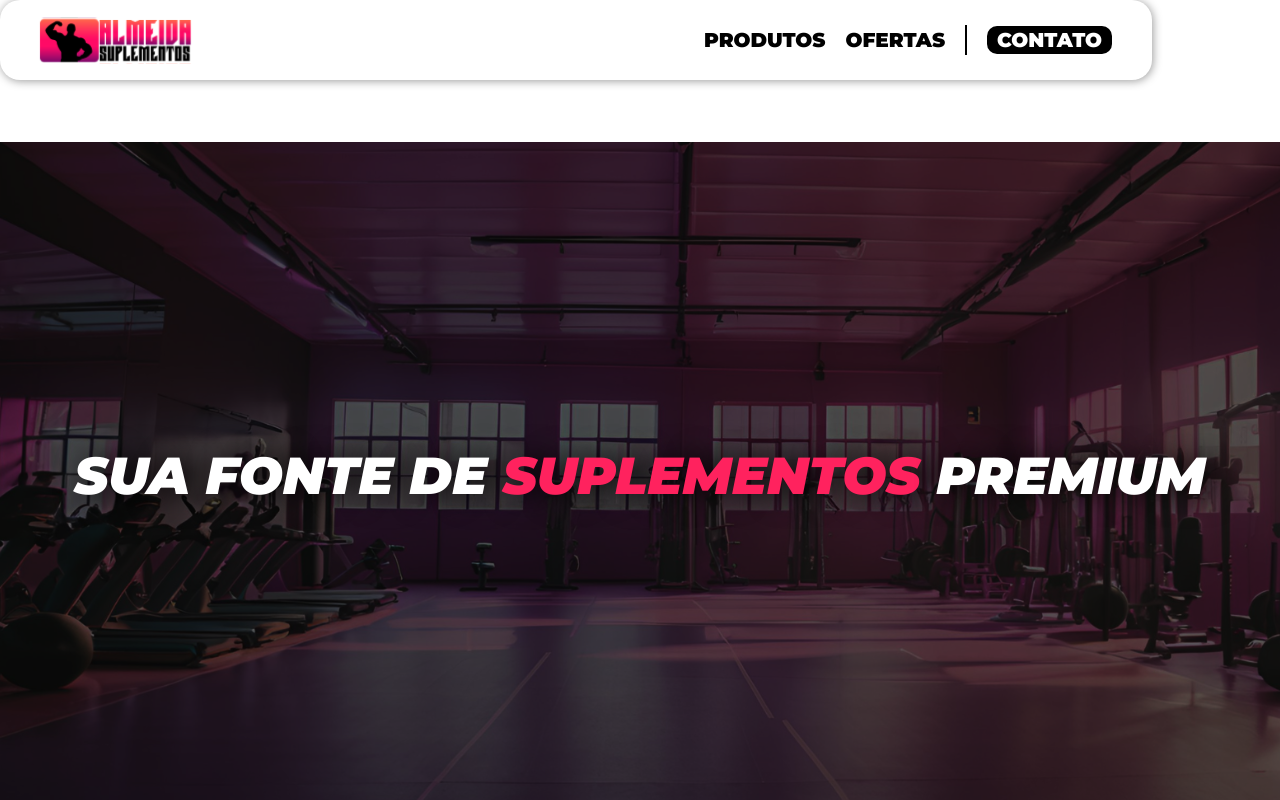
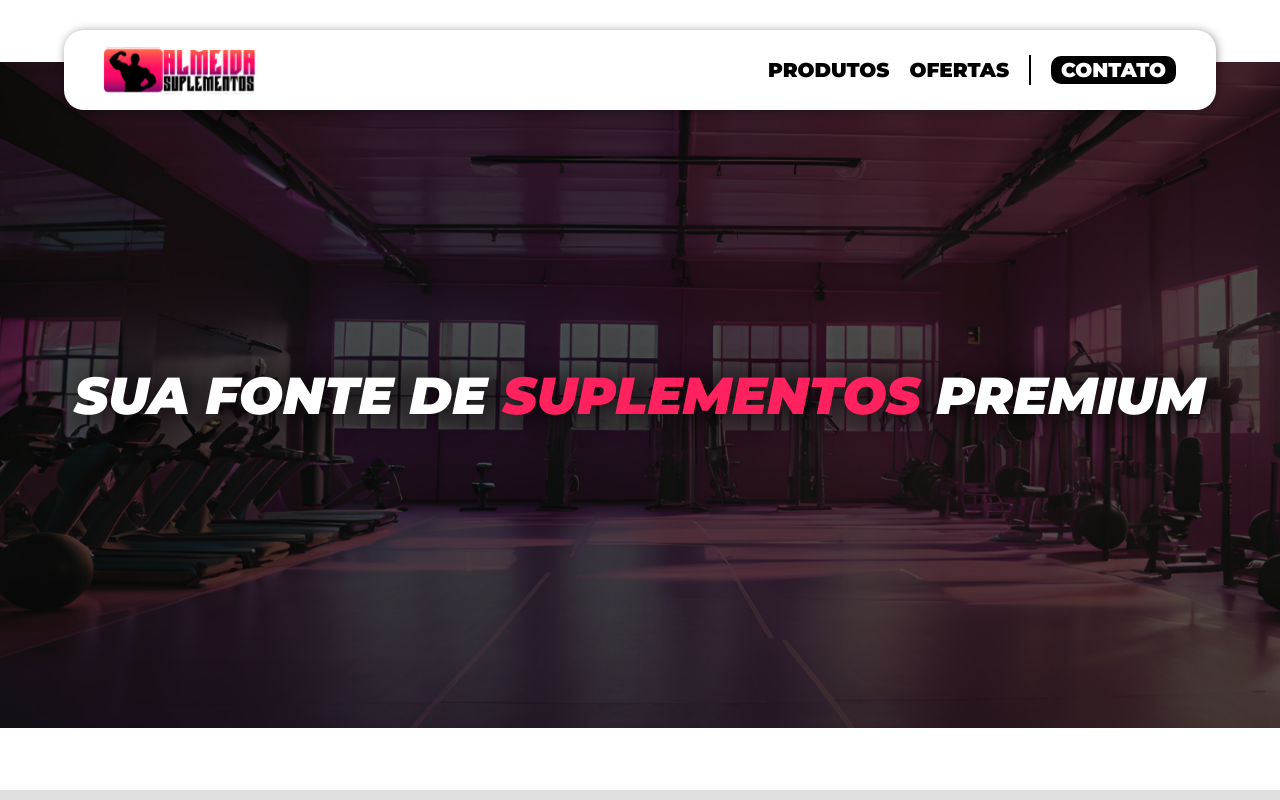
Before and after one commit to OlucasGarcia/AlmeidaSuplementos, a React (Vite) app in the folder almeida-suplementos/: page / in a window 1280 px wide. Shown: the top 800 px of the page. Built offline with nearby package versions, Linux system fonts and the light colour scheme; a web font is replaced by a local one.

Commit message:
T009: chore - Ajuste no posicionamento geral do componente Navbar

```diff
--- a/almeida-suplementos/src/components/navbar/style.css
+++ b/almeida-suplementos/src/components/navbar/style.css
@@ -4,10 +4,14 @@
     display: flex;
     flex-direction: row;
     justify-content: space-between;
+    align-self: center;
     background-color: white;
     border-radius: 20px;
     padding: 5px 10px;
     box-shadow: 1px 1px 10px rgba(0, 0, 0, 0.4);
+    position: fixed;
+    top: 30px;
+    z-index: 1;
 }
 
 .logo {
```
